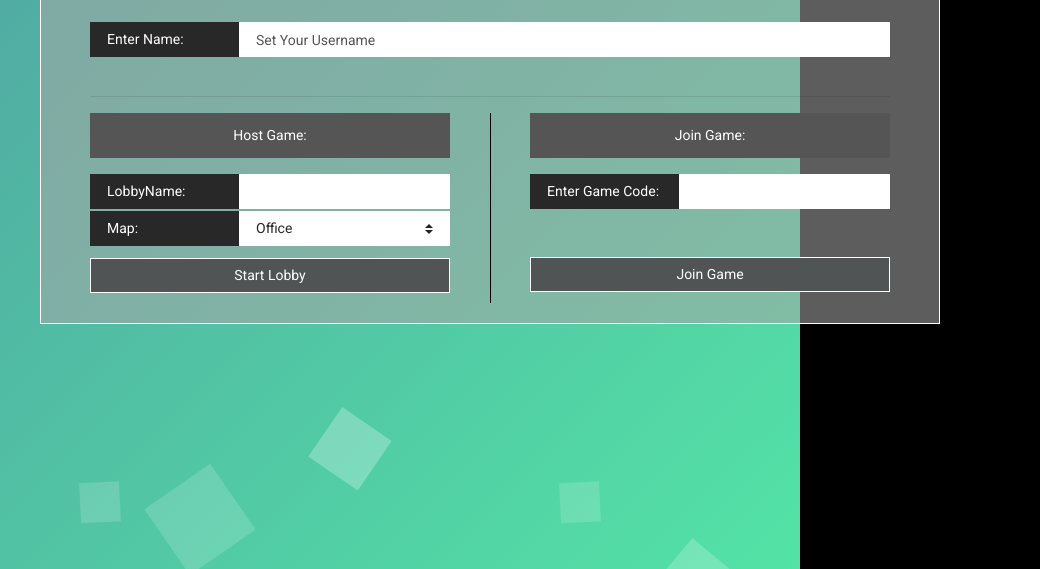
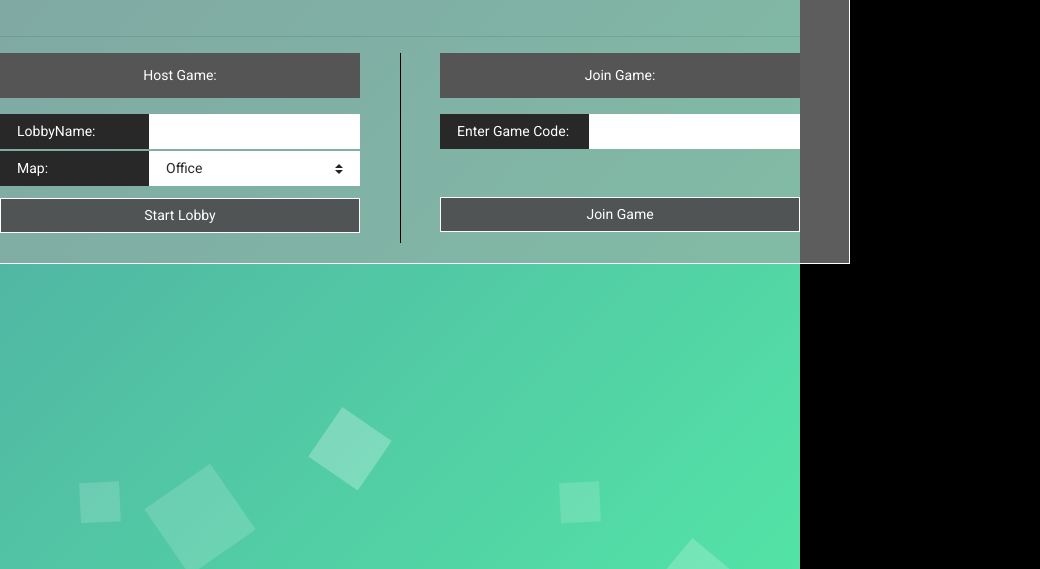
Before and after one commit to curious-lynx-studio/Versteckt, an Electron app: page index.html in a window 800 px wide. Shown: the part 231-800 px from the top of the page, 1040 px wide, since content can reach past the window. Drawn offline with Linux system fonts and the light colour scheme.

Commit message:
redesign start page

```diff
--- a/imports/menu.css
+++ b/imports/menu.css
@@ -151,13 +151,8 @@ input:checked ~ .tab-content {
 }
 
 .menuButtonLobby {
-    background-repeat: no-repeat;
-    background-size: contain;
-    background-position: center;
     height: 335px;
     width: 900px;
-    margin: auto;
-    margin-bottom: 20px;
     padding-top: 32px;
     padding-left: 50px;
     padding-right: 50px;
@@ -250,7 +245,13 @@ input:checked ~ .tab-content {
 
 .container {
     z-index: 999;
-    position: relative;
+    position: absolute;
+    top: 45%;
+    left: 50%;
+    text-align: center;
+    margin-right: -50%;
+    transform: translate(-50%, -50%);
+    padding: 0 !important;
 }
 
 .seperator {
--- a/index.html
+++ b/index.html
@@ -16,9 +16,7 @@
   </head>
   <body id="body">
 
-    <div class="container">
-
-      <div class="banner d-flex justify-content-center" style="margin-top: 10px;">Welcome to Score Hunter</div>
+    <div class="container d-flex justify-content-center">
 
       <div id="playerName" class="menuButtonLobby d-flex justify-content-center">
         <div class="tab-content">
```
